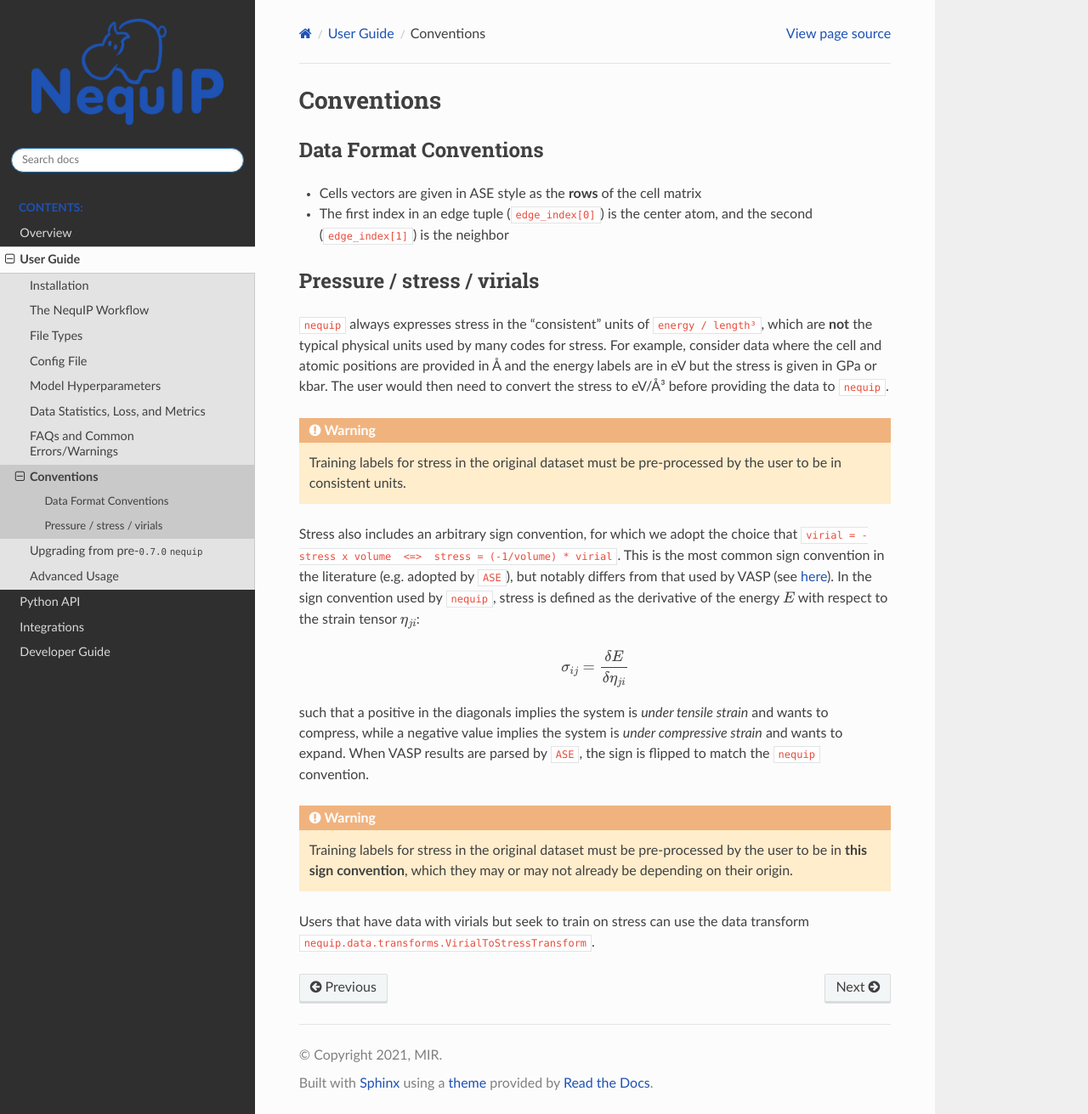
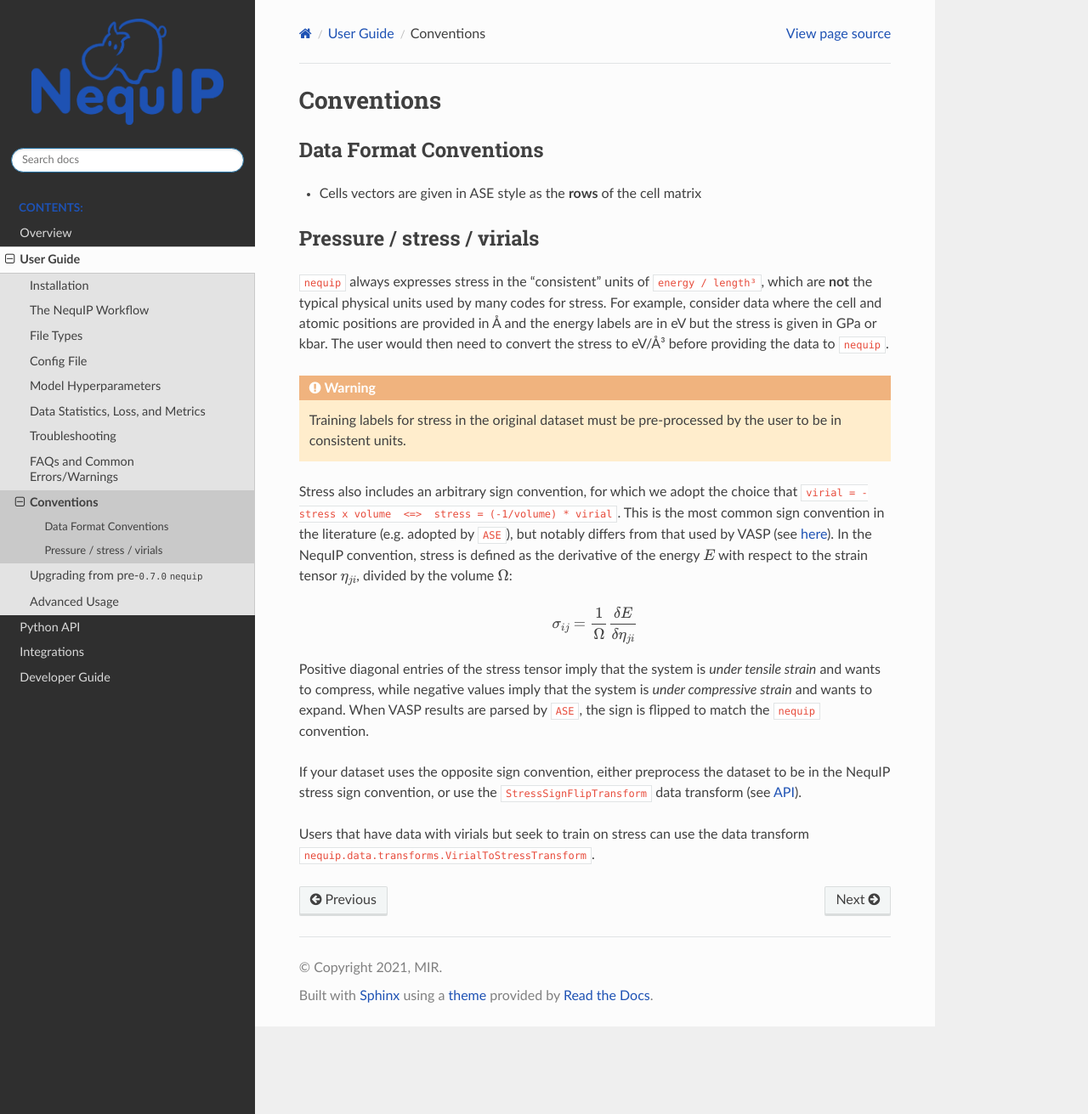
Before and after one commit to mir-group/nequip, a Sphinx documentation site: the page built from docs/guide/conventions.md, in a window 1280 px wide and 1311 px high. Shown: the whole window at 85% size. Built offline with Sphinx 7.4.7 and the Read the Docs theme 3.1.0, drawn with Linux system fonts in a browser that asks for light colours.

Commit message:
update docs with troubleshooting section

````diff
--- a/docs/guide/conventions.md
+++ b/docs/guide/conventions.md
@@ -2,8 +2,6 @@
 
 ## Data Format Conventions
  - Cells vectors are given in ASE style as the **rows** of the cell matrix
- - The first index in an edge tuple (``edge_index[0]``) is the center atom, and the second (``edge_index[1]``) is the neighbor
-
 
 ## Pressure / stress / virials
 
@@ -13,14 +11,14 @@
 Training labels for stress in the original dataset must be pre-processed by the user to be in consistent units.
 ```
 
-Stress also includes an arbitrary sign convention, for which we adopt the choice that `virial = -stress x volume  <=>  stress = (-1/volume) * virial`. This is the most common sign convention in the literature (e.g. adopted by `ASE`), but notably differs from that used by VASP (see [here](https://www.vasp.at/wiki/index.php/ISIF)). In the sign convention used by `nequip`, stress is defined as the derivative of the energy $E$ with respect to the strain tensor $\eta_{ji}$:
+Stress also includes an arbitrary sign convention, for which we adopt the choice that `virial = -stress x volume  <=>  stress = (-1/volume) * virial`.
+This is the most common sign convention in the literature (e.g. adopted by `ASE`), but notably differs from that used by VASP (see [here](https://www.vasp.at/wiki/index.php/ISIF)).
+In the NequIP convention, stress is defined as the derivative of the energy $E$ with respect to the strain tensor $\eta_{ji}$, divided by the volume $\Omega$:
 
-$$\sigma_{ij} = \frac{\delta E} {\delta \eta_{ji}}$$
+$$\sigma_{ij} = \frac{1}{\Omega} \frac{\delta E} {\delta \eta_{ji}}$$
 
-such that a positive in the diagonals implies the system is _under tensile strain_ and wants to compress, while a negative value implies the system is _under compressive strain_ and wants to expand. When VASP results are parsed by `ASE`, the sign is flipped to match the `nequip` convention.
+Positive diagonal entries of the stress tensor imply that the system is _under tensile strain_ and wants to compress, while negative values imply that the system is _under compressive strain_ and wants to expand. When VASP results are parsed by `ASE`, the sign is flipped to match the `nequip` convention.
 
-```{warning}
-Training labels for stress in the original dataset must be pre-processed by the user to be in **this sign convention**, which they may or may not already be depending on their origin.
-```
+If your dataset uses the opposite sign convention, either preprocess the dataset to be in the NequIP stress sign convention, or use the `StressSignFlipTransform` data transform (see [API](../api/data_transforms.rst)).
 
 Users that have data with virials but seek to train on stress can use the data transform `nequip.data.transforms.VirialToStressTransform`.
--- a/docs/guide/guide.rst
+++ b/docs/guide/guide.rst
@@ -9,6 +9,7 @@
     config
     model
     stats_metrics
+    troubleshoot
     faq_errors
     conventions
     upgrading
````
Also changed, not shown: docs/guide/troubleshoot.md (added, +13 -0 lines).
